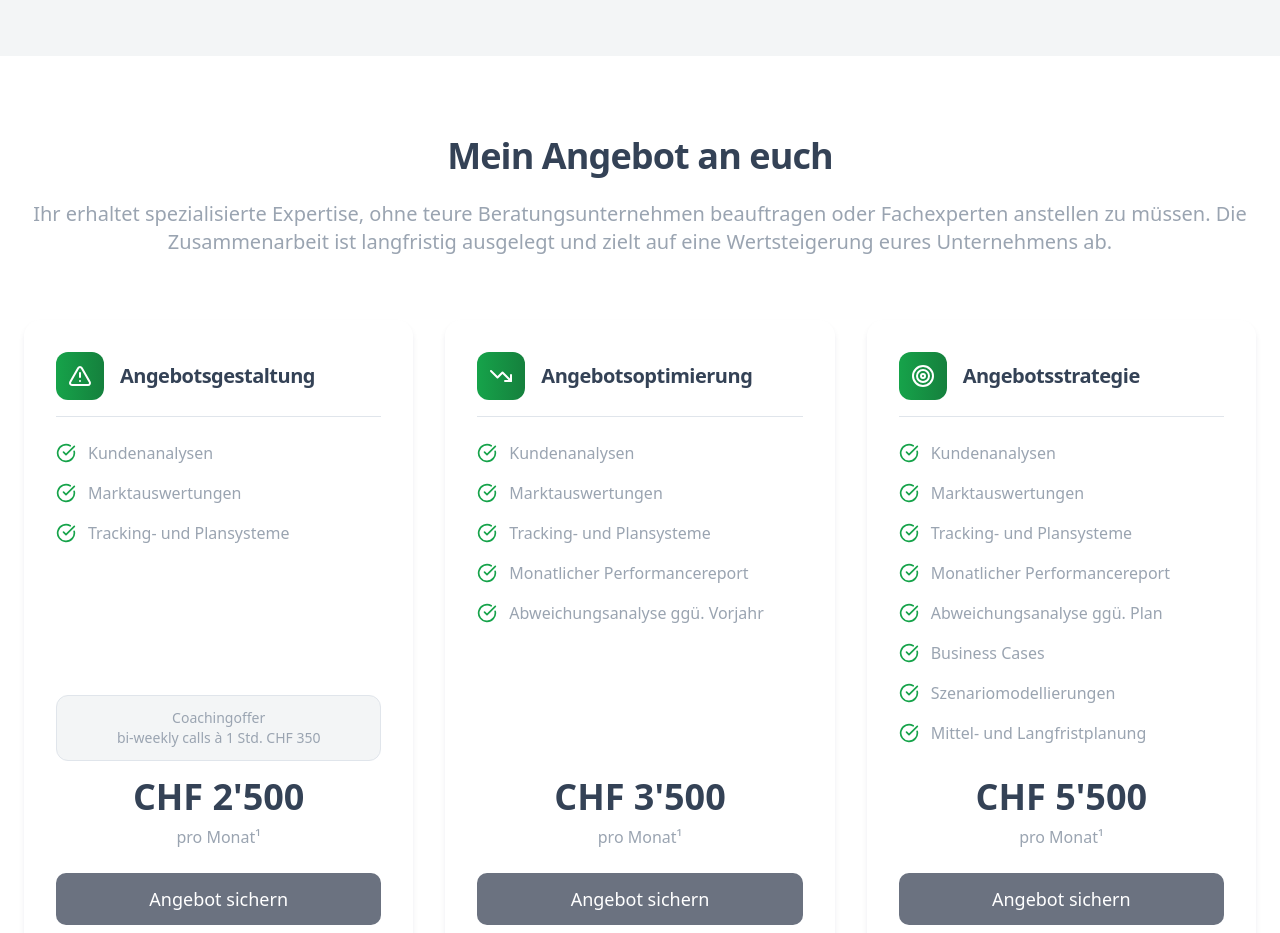
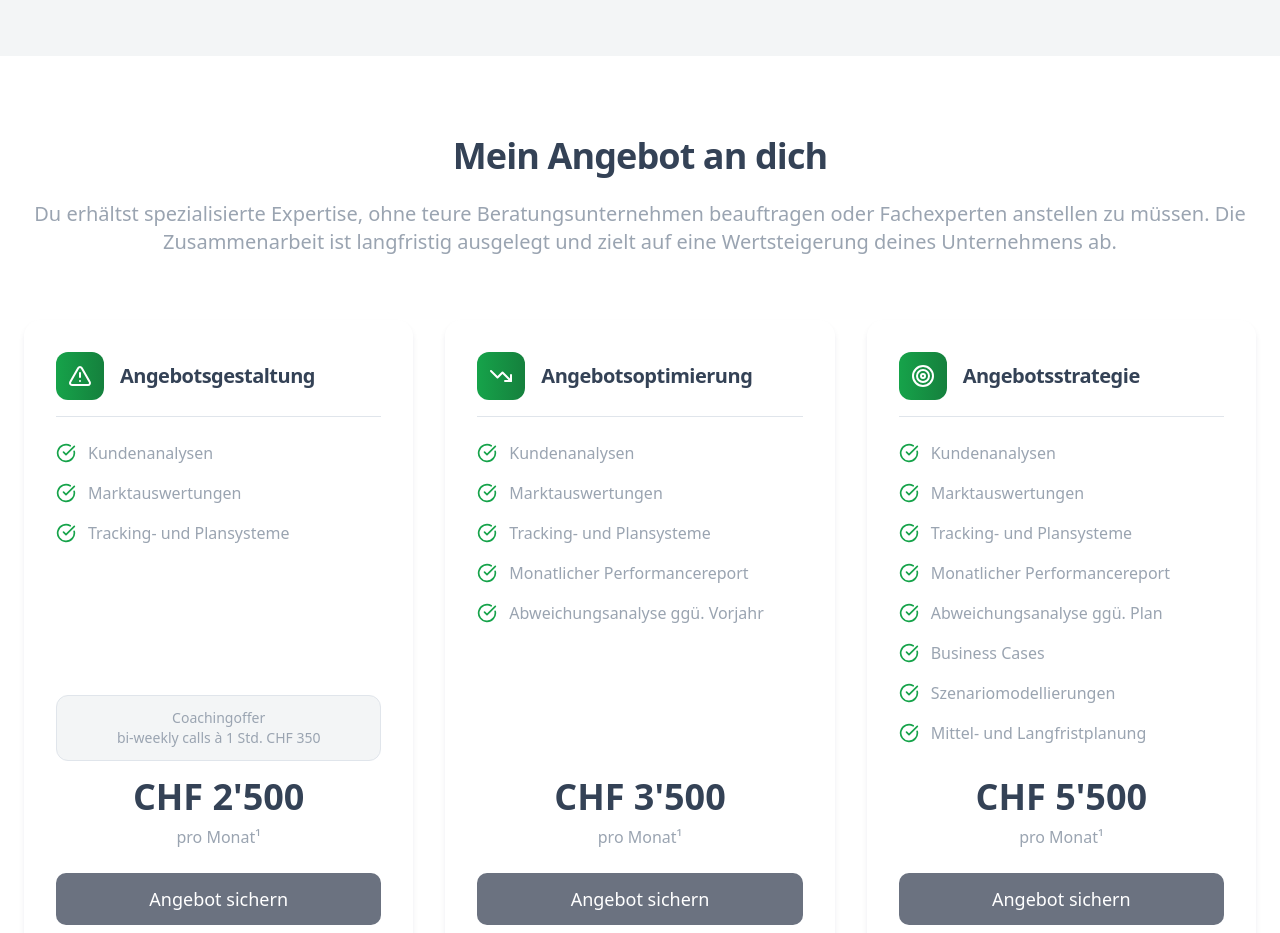
Before and after one commit to Gewinnarchitekt/gewinnarchitektdigital, a React (Vite) app: page / in a window 1280 px wide. Shown: the part 3000-3933 px from the top of the page. Built offline with nearby package versions, Linux system fonts and the light colour scheme; the HTML template or start-up script is replaced by a standard one.

Commit message:
Code edited in Lovable Code Editor

```diff
--- a/src/components/PricingSection.tsx
+++ b/src/components/PricingSection.tsx
@@ -59,12 +59,12 @@ const PricingSection = ({}: PricingSectionProps) => {
       <div className="container mx-auto px-6">
         <div className="text-center mb-16">
           <h2 className="font-bold mb-6">
-            Mein Angebot an euch
+            Mein Angebot an dich
           </h2>
           <p className="text-xl text-muted-foreground mx-auto mb-8">
-            Ihr erhaltet spezialisierte Expertise, ohne teure Beratungsunternehmen beauftragen
+            Du erhältst spezialisierte Expertise, ohne teure Beratungsunternehmen beauftragen
             oder Fachexperten anstellen zu müssen. Die Zusammenarbeit ist langfristig ausgelegt
-            und zielt auf eine Wertsteigerung eures Unternehmens ab.
+            und zielt auf eine Wertsteigerung deines Unternehmens ab.
           </p>
         </div>
 
```
